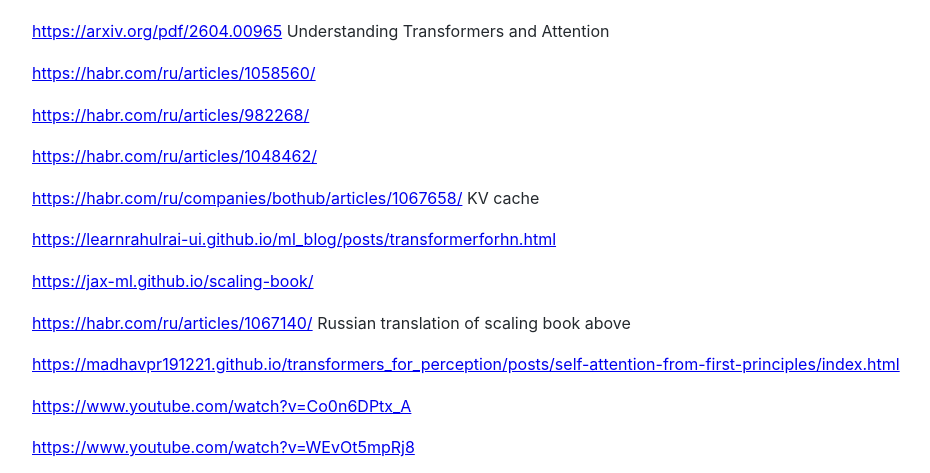
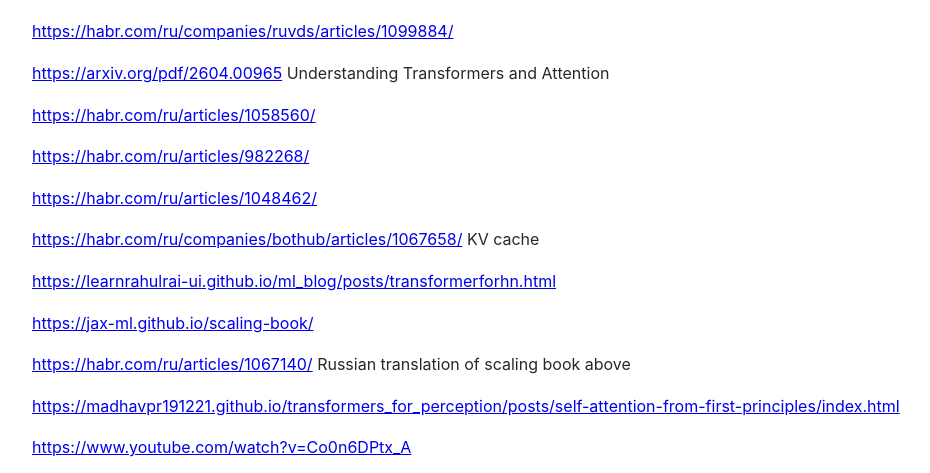
Before and after one commit to Michael-Lubinsky/michael-lubinsky.github.com, a Jekyll site: the page built from ml/transformer.md, in a window 1280 px wide and 900 px high, scrolled down 2591 px, cut to the strip 239-712 px from the top of the window. Shown: the whole strip, without its empty margins (158-1088 px from the left). Built offline with Jekyll 4.4.1, drawn with Linux system fonts in a browser that asks for light colours; our own code applies the rules of GitHub Pages for plain Markdown files.

Commit message:
Add links to transformer resources in documentation

```diff
--- a/ml/transformer.md
+++ b/ml/transformer.md
@@ -4,6 +4,7 @@
 
 <img width="1080" height="1352" alt="image" src="https://github.com/user-attachments/assets/10ef34a3-ee5e-4822-8f4f-a47fd2203b10" />
 
+<https://habr.com/ru/companies/ruvds/articles/1099884/>
 
 <https://arxiv.org/pdf/2604.00965> Understanding Transformers and Attention
 
```
